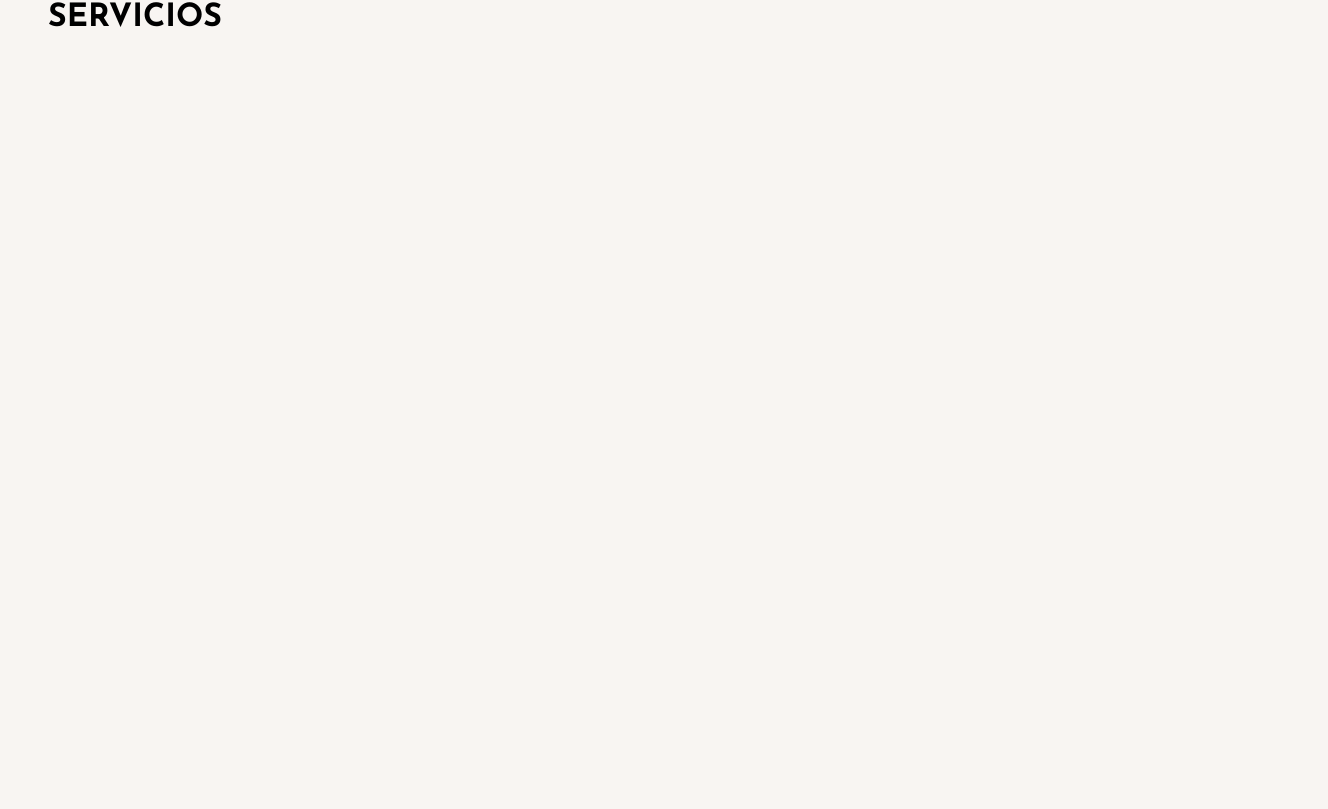
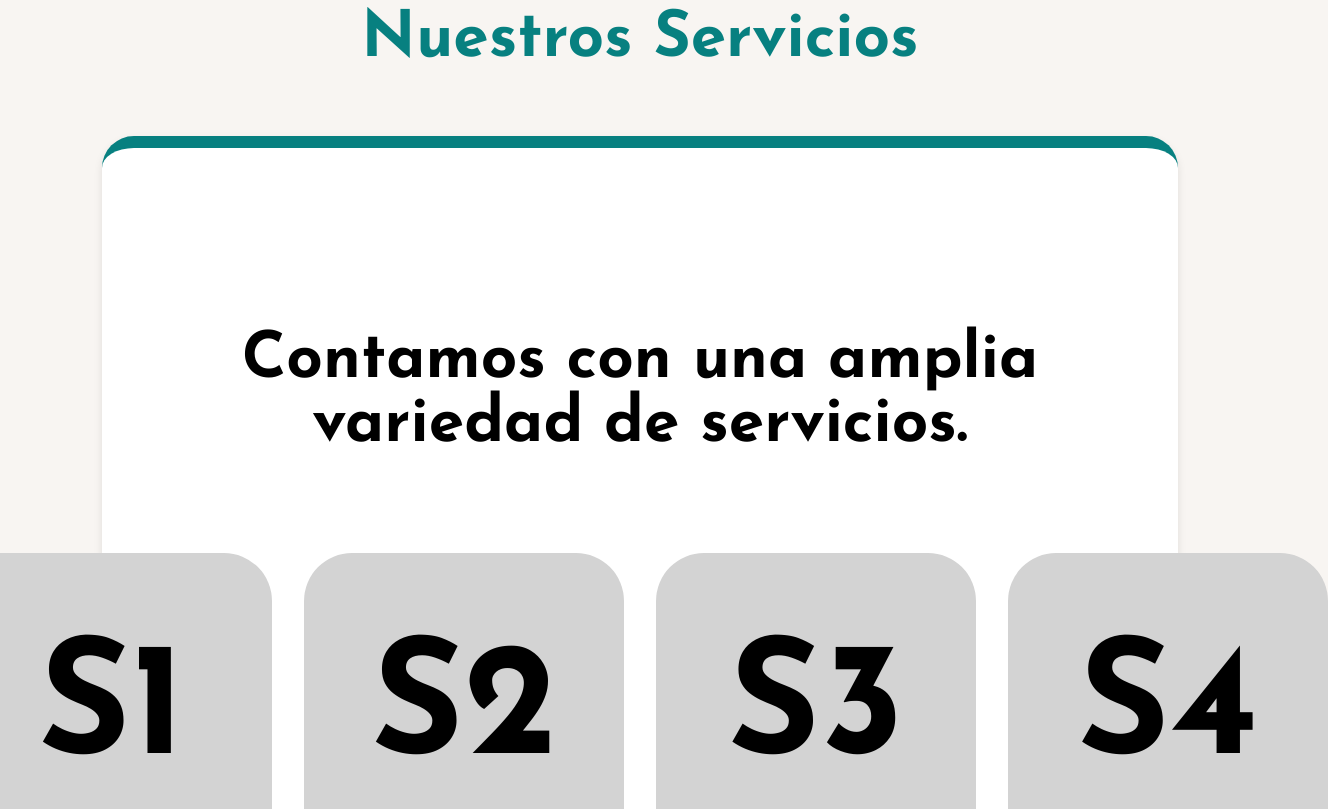
Before and after one commit to carlosegueda/industria_sftwr_proyecto, a React (Vite) app: page /servicios in a window 1280 px wide. Shown: the part 211-1020 px from the top of the page, 1328 px wide, since content can reach past the window. Built offline with nearby package versions, Linux system fonts and the light colour scheme.

Commit message:
Iniciado servicios

```diff
--- a/index.html
+++ b/index.html
@@ -9,6 +9,7 @@
       href="https://fonts.googleapis.com/css2?family=Josefin+Sans:ital,wght@0,100..700;1,100..700&family=Noto+Sans:ital,wght@0,100..900;1,100..900&display=swap"
       rel="stylesheet"
     />
+    <link rel="icon" type="image/png" href="/public/mas.png">
     <title>Pill Buddy</title>
   </head>
   <body>
--- a/src/css/navbar.css
+++ b/src/css/navbar.css
@@ -32,7 +32,7 @@ body {
 
 nav a {
   color: var(--blancoso1);
-  font-size: 2.3rem;
+  font-size: 2.5rem;
   text-decoration: none;
   font-weight: bolder;
   transition: color 0.3s ease;
--- a/src/css/precios.css
+++ b/src/css/precios.css
@@ -10,6 +10,7 @@
   font-family: "Josefin Sans", sans-serif;
   max-width: 1200px;
   margin: 0 auto;
+  margin-top: 8rem;
   padding: 3rem;
   color: var(--dark);
   background-color: var(--light);
@@ -20,7 +21,7 @@
   text-align: center;
   color: var(--primary);
   margin-bottom: 2rem;
-  font-size: 2.5rem;
+  font-size: 3rem;
   margin-bottom: 4rem;
 }
 
--- /dev/null
+++ b/src/css/servicios.css
@@ -0,0 +1,75 @@
+:root {
+  --primary: #078080;
+  --secondary: #f45d48;
+  --light: #f8f5f2;
+  --dark: #222525;
+  --dark-alt: #232323;
+}
+
+body {
+  padding: 11rem 3rem;
+  font-family: "Josefin Sans", sans-serif; /* fondo oscuro */ /* texto lila claro */
+  min-height: 100vh;
+}
+
+.titulo > h1 {
+  text-align: center;
+  color: var(--primary);
+  font-size: 4rem;
+  margin-bottom: 4rem;
+}
+
+.servicios {
+  display: flex;
+  flex-direction: column;
+  align-items: center;
+  gap: 4rem;
+}
+
+.servicios-servicios {
+  display: flex;
+  flex-direction: column;
+  gap: 2rem;
+  height: 54rem;
+  padding-left: 4rem;
+  padding-right: 4rem;
+  width: 80%;
+  background-color: white;
+  justify-content: center;
+  align-items: center;
+  border-radius: 2rem;
+  transition: transform 0.3s ease, box-shadow 0.3s ease;
+  box-shadow: 0 4px 8px rgba(0, 0, 0, 0.1);
+  border-top: 0.8rem solid var(--aqua1);
+  border-bottom: 0.8rem solid var(--aqua1);
+}
+
+.servicios-servicios > h1 {
+  text-align: center;
+  color: black;
+  font-size: 4rem;
+  margin-bottom: 4rem;
+}
+
+.listaservicios {
+    display: flex;
+    gap: 2rem;
+
+}
+
+.s1 {
+    display: flex;
+    flex-direction: column;
+    align-items: center;
+    justify-content: center;
+    background-color: lightgrey;
+    width: 20rem;
+    height: 20rem;
+    border-radius: 3rem;
+}
+
+.s1 > h2 {
+  text-align: center;
+  color: black;
+  font-size: 10rem;
+}
--- a/src/pages/servicios.jsx
+++ b/src/pages/servicios.jsx
@@ -1,9 +1,23 @@
 import Navbar from "../components/navbar";
+import "../css/servicios.css";
+
 export default function PaginaServicios() {
   return (
     <>
-        <Navbar/>
-      <h1>SERVICIOS</h1>
+      <Navbar />
+      <div className="titulo">
+        <h1>Nuestros Servicios</h1>
+      </div>
+
+      <div className="servicios">
+        <div className="servicios-servicios">
+          <h1>Contamos con una amplia variedad de servicios.</h1>
+          <div className="listaservicios">
+            <div className="s1"><h2>S1</h2></div> <div className="s1"><h2>S2</h2></div>
+            <div className="s1"><h2>S3</h2></div> <div className="s1"><h2>S4</h2></div>
+          </div>
+        </div>
+      </div>
     </>
   );
 }
```
